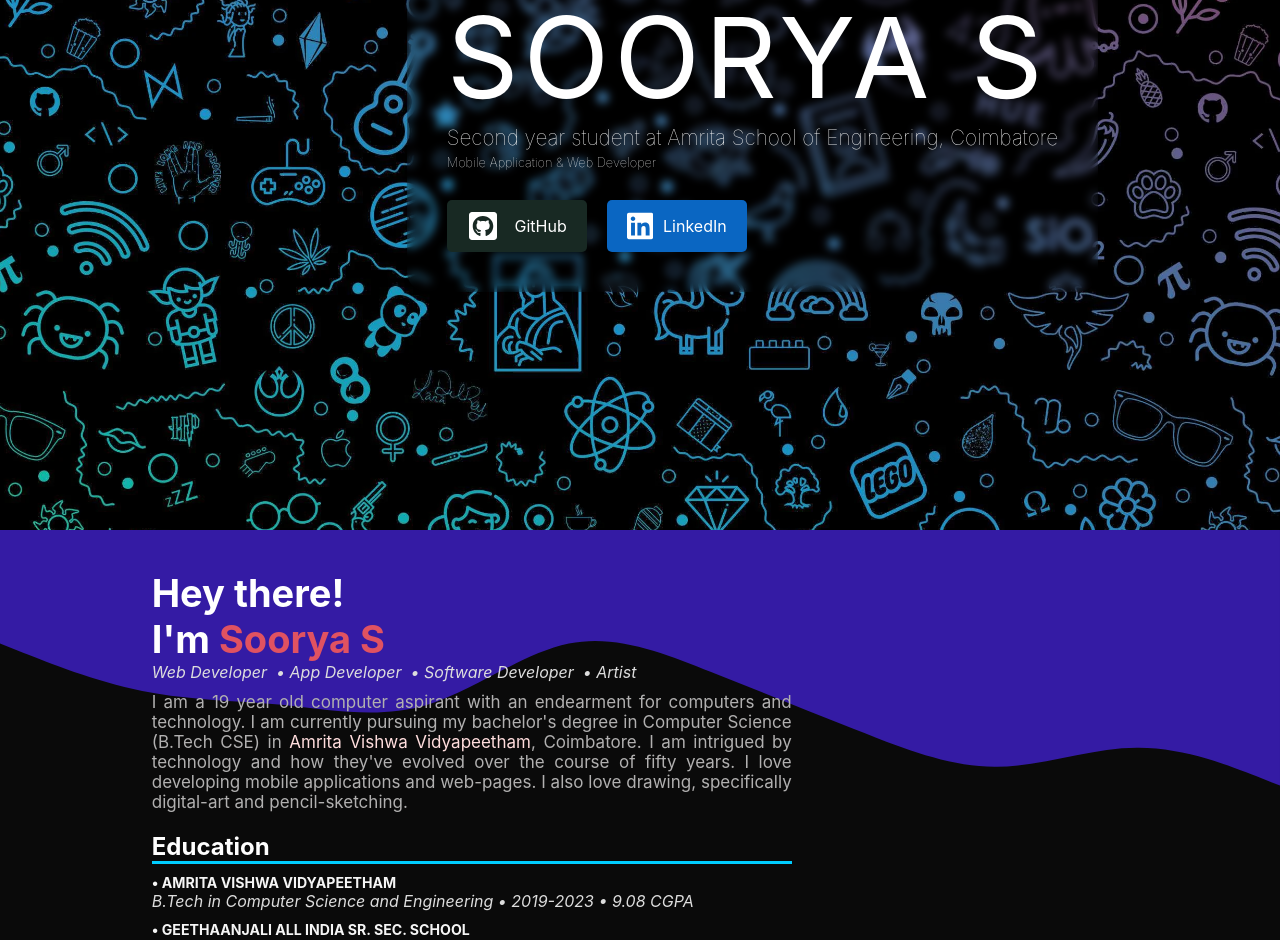
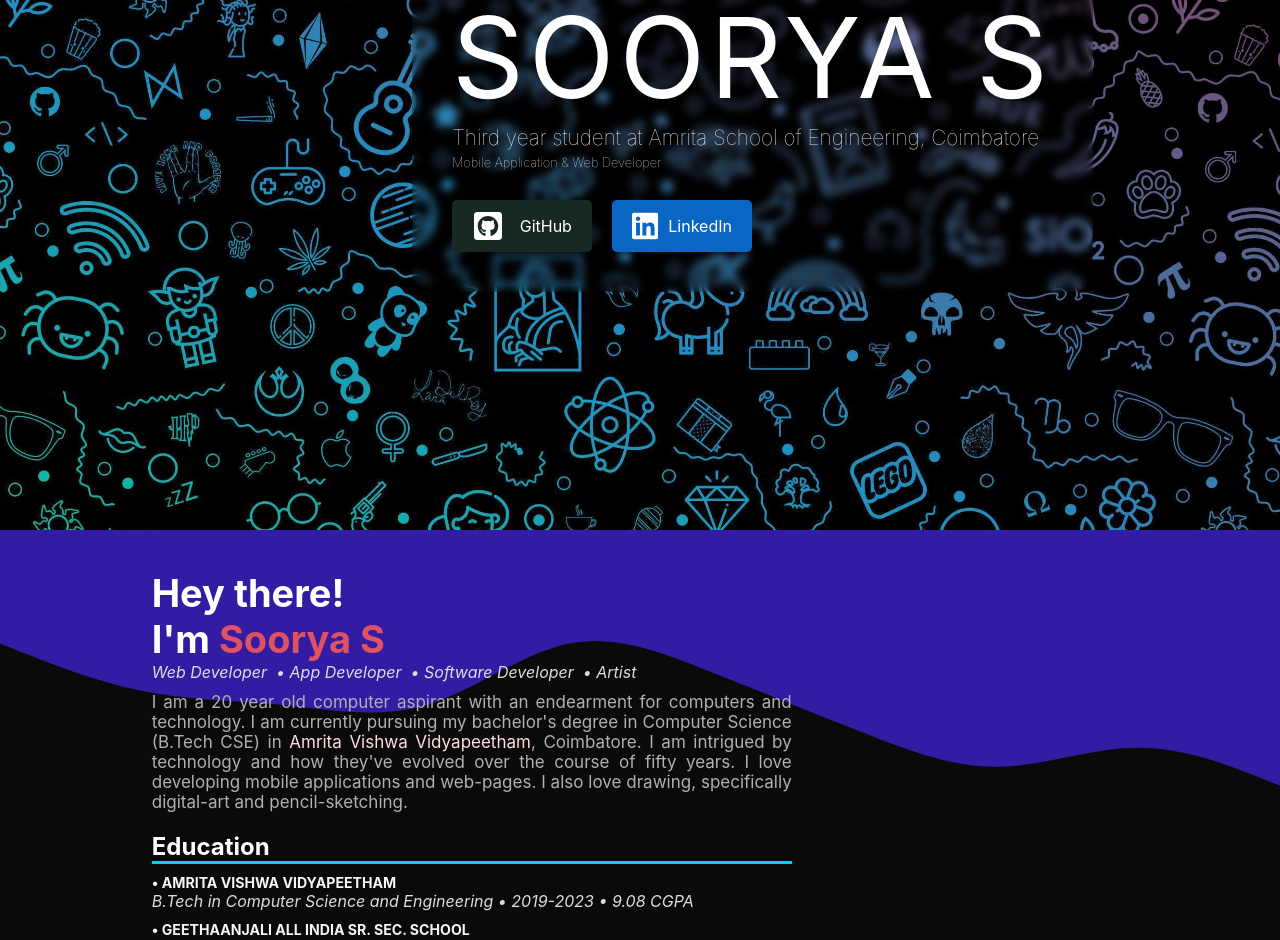
Before and after one commit to SooryaSRajan/Portfolio-ReactApp, a React (Create React App) app: page / in a window 1280 px wide. Shown: the part 280-1220 px from the top of the page. Built offline with nearby package versions, Linux system fonts and the light colour scheme.

Commit message:
Changed values in pages

```diff
--- a/src/Components/AboutSection.js
+++ b/src/Components/AboutSection.js
@@ -181,7 +181,7 @@ const About = (props) => {
                         </SubHeaderHover>
                     </SubHeader>
                     <Content>
-                        I am a 19 year old computer aspirant with an endearment for computers and technology.
+                        I am a 20 year old computer aspirant with an endearment for computers and technology.
                         I am currently pursuing my bachelor's degree in Computer Science (B.Tech CSE) in
                         <LinkSpan
                             onClick={() => open('https://www.amrita.edu/school/engineering/coimbatore/computer-science')}> Amrita
--- a/src/Components/HeroPage.js
+++ b/src/Components/HeroPage.js
@@ -238,7 +238,7 @@ const HeroPage = () => {
                     </Fade>
                     <Fade top>
                         <DescriptionHolder>
-                            Second year student at Amrita School of Engineering, Coimbatore
+                            Third year student at Amrita School of Engineering, Coimbatore
                         </DescriptionHolder>
                     </Fade>
                     <Fade top>
```
